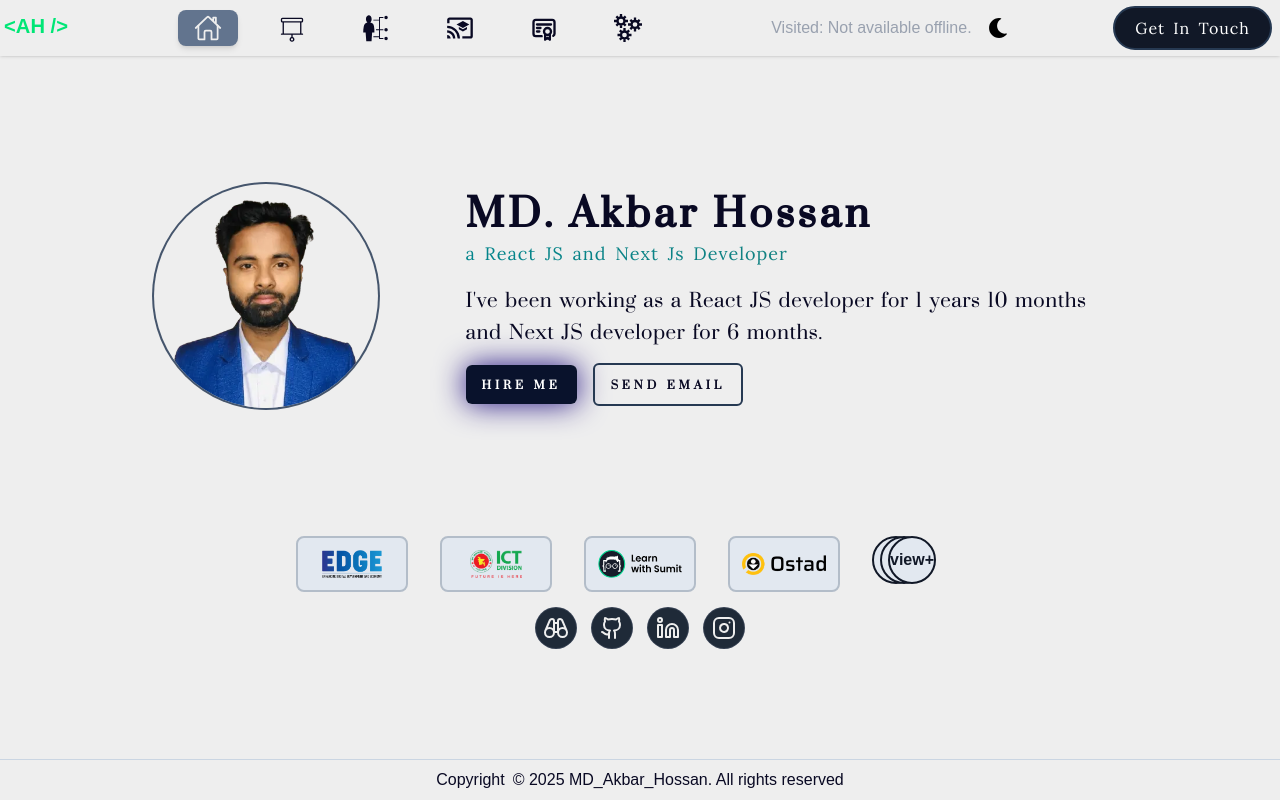
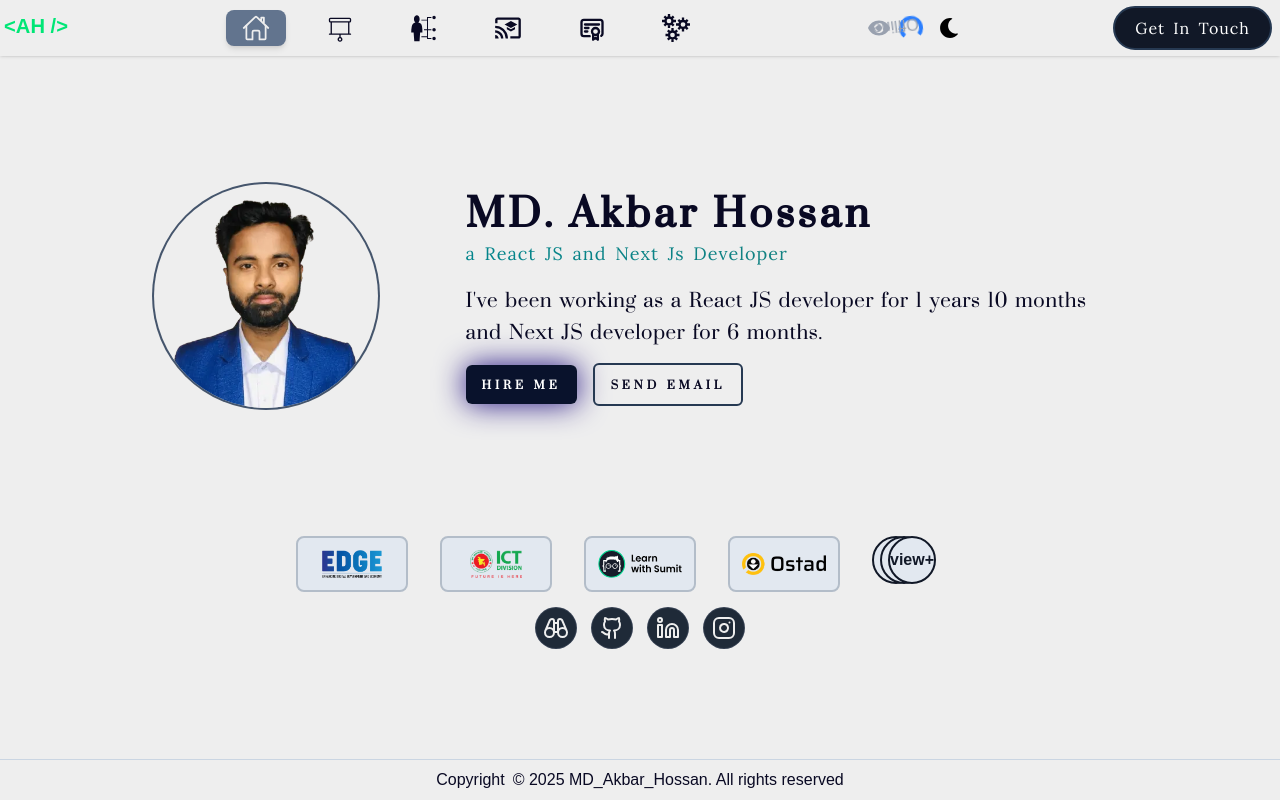
Before and after one commit to MdAkbar05/akbar-hossan-portfolio, a Next.js app: page / in a window 1280 px wide. Built offline with nearby package versions, Linux system fonts and the light colour scheme.

Commit message:
update some issue

```diff
--- a/app/globals.css
+++ b/app/globals.css
@@ -101,7 +101,7 @@
   font-family: "Suranna";
   font-style: normal;
   font-weight: 400;
-  src: url("./../public/fonts/suranna-v14-latin-regular.woff2") format("woff2"); /*Chrome 36+, Opera 23+, Firefox 39+, Safari 12+, iOS 10+ */
+  src: url("../public/fonts/suranna-v14-latin-regular.woff2") format("woff2"); /*Chrome 36+, Opera 23+, Firefox 39+, Safari 12+, iOS 10+ */
 }
 /* lora-regular - latin */
 @font-face {
@@ -109,7 +109,7 @@
   font-family: "Lora";
   font-style: normal;
   font-weight: 300;
-  src: url("/../public/fonts/lora-v36-latin-regular.woff2") format("woff2"); /* Chrome 36+, Opera 23+, Firefox 39+, Safari 12+, iOS 10+ */
+  src: url("../public/fonts/lora-v36-latin-regular.woff2") format("woff2"); /* Chrome 36+, Opera 23+, Firefox 39+, Safari 12+, iOS 10+ */
 }
 
 .nameFont {
--- a/components/ViewCounter.jsx
+++ b/components/ViewCounter.jsx
@@ -1,5 +1,6 @@
 "use client";
 import { useEffect } from "react";
+import { MdVisibility } from "react-icons/md";
 
 const ViewCounter = () => {
   useEffect(() => {
@@ -32,14 +33,20 @@ const ViewCounter = () => {
       );
       const fallbackElement = document.getElementById("views");
       if (fallbackElement) {
-        fallbackElement.textContent = "Not available offline.";
+        fallbackElement.textContent = "Offline";
       }
     }
   }, []);
   return (
     <div>
-      <p className="text-gray-400">
-        Visited: <span id="views">Loading...</span>
+      <p className="text-gray-400 flex items-center gap-2">
+        <MdVisibility size={24} />{" "}
+        <span
+          className="w-6 h-6 border-4 border-blue-500
+                        border-t-transparent rounded-full
+                        animate-spin"
+          id="views"
+        ></span>
       </p>
     </div>
   );
```
